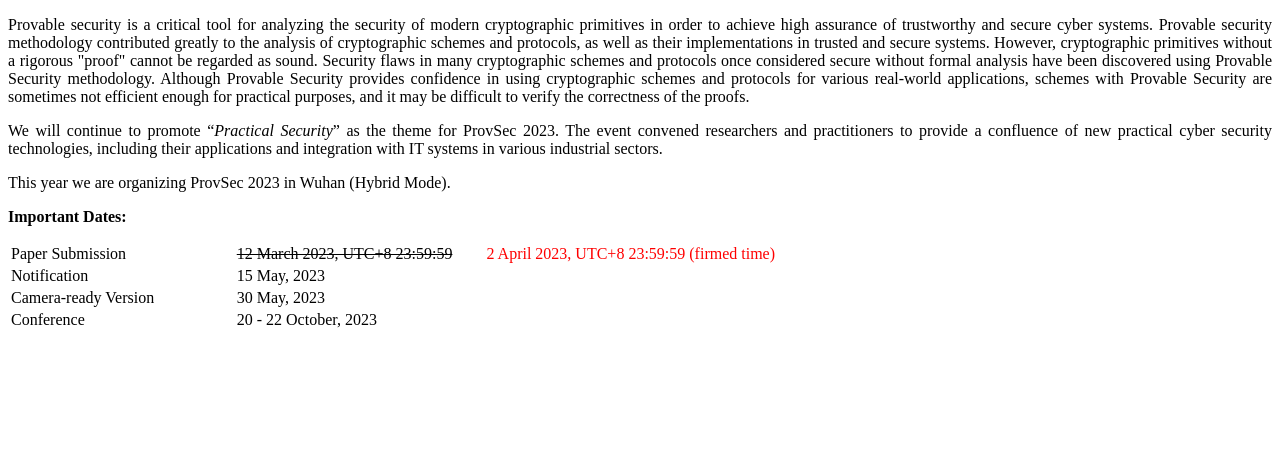
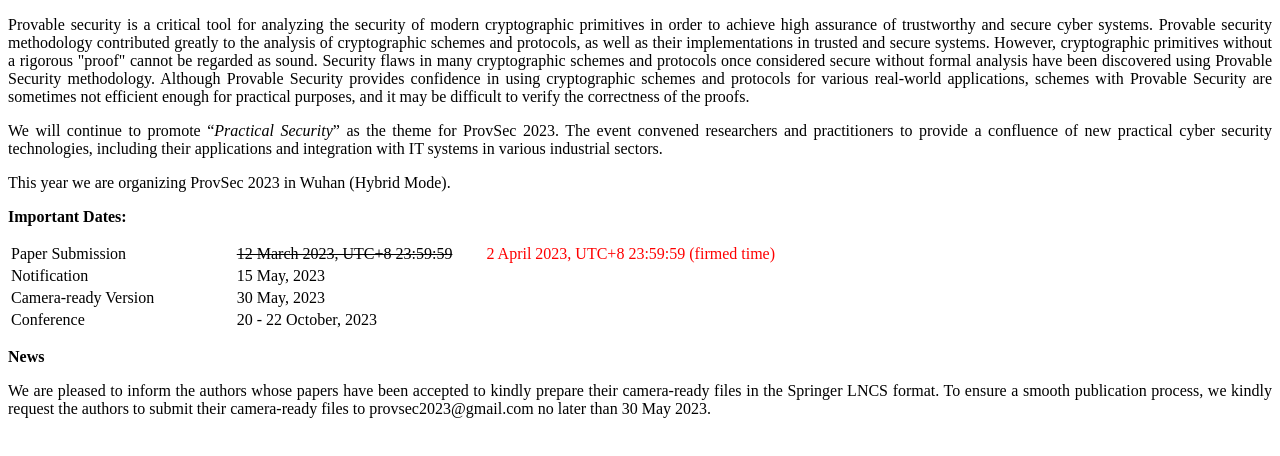
Before and after one commit to ProvSec2023/ProvSec2023, a plain HTML site: page home.html in a window 1280 px wide. Drawn offline with Linux system fonts and the light colour scheme.

Commit message:
Update home.html

```diff
--- a/home.html
+++ b/home.html
@@ -61,5 +61,8 @@
 			<td>20 - 22 October, 2023</td>
 		</tr>
 		</table>
+               	<p><strong>News</strong> </font>  </p>
+		<p>We are pleased to inform the authors whose papers have been accepted to kindly prepare their camera-ready files in the Springer LNCS format.
+		To ensure a smooth publication process, we kindly request the authors to submit their camera-ready files to provsec2023@gmail.com no later than 30 May 2023.</p>
 	</body>
 </html>
```
